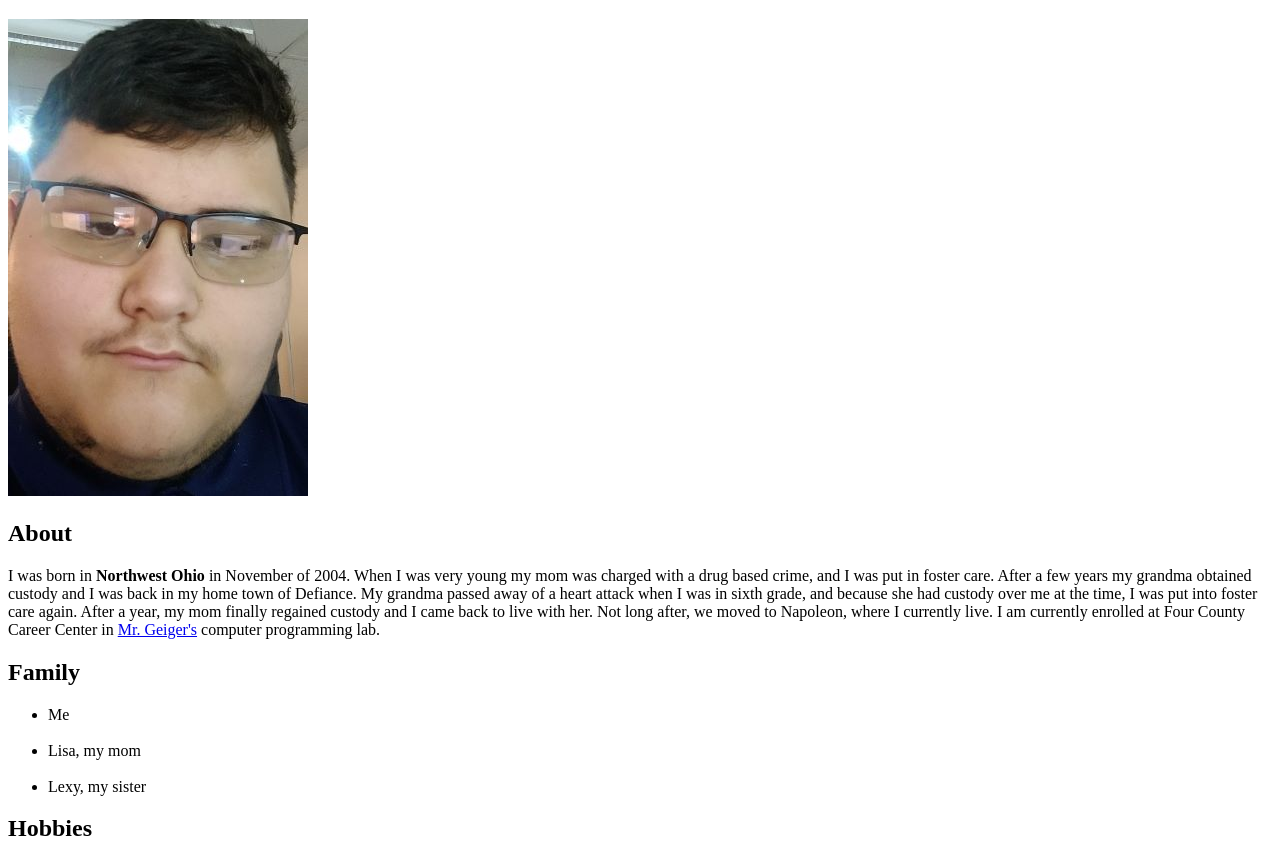
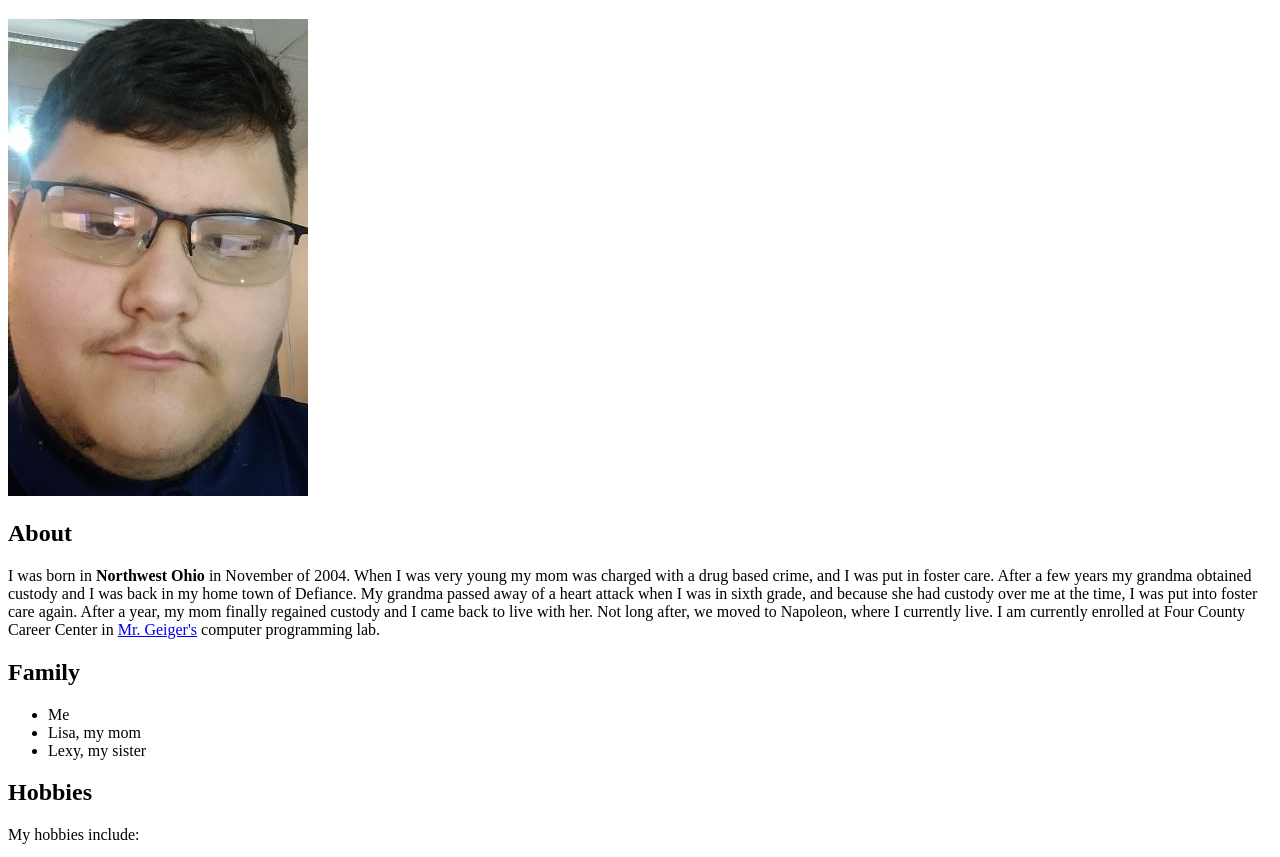
Before and after one commit to 3dg310rdwastaken/web, a plain HTML site: page index.html in a window 1280 px wide. Shown: the part 61-918 px from the top of the page. Drawn offline with Linux system fonts and the light colour scheme.

Commit message:
Fixed several errors

```diff
--- a/index.html
+++ b/index.html
@@ -38,8 +38,8 @@
 
 		<h2>Family</h2>
 		<ul>
-			<li>Me</li> <br />
-			<li>Lisa, my mom</li> <br />
+			<li>Me</li>
+			<li>Lisa, my mom</li>
 			<li>Lexy, my sister</li>
 		</ul>
 
@@ -47,10 +47,10 @@
 		My hobbies include:
 		<ul>
 			<li><a href="videogames.html" title="Video Games">Video Games</a></li>
-			<li>Dungeons &amp Dragons</li>
+			<li>Dungeons &amp; Dragons</li>
 			<li>Tabletop Games</li>
 			<li>Watching Anime<strong>/</strong>Reading Manga
-
+		</ul>
 		<h2>Other</h2>
 			<p>I also have a <a href="https://www.twitch.tv/3dg310rdwastaken"
 			title="Twitch Channel">Twitch channel</a> where I stream myself playing games which are
```
Also changed, not shown: videogames.html (+6 -3 lines).
